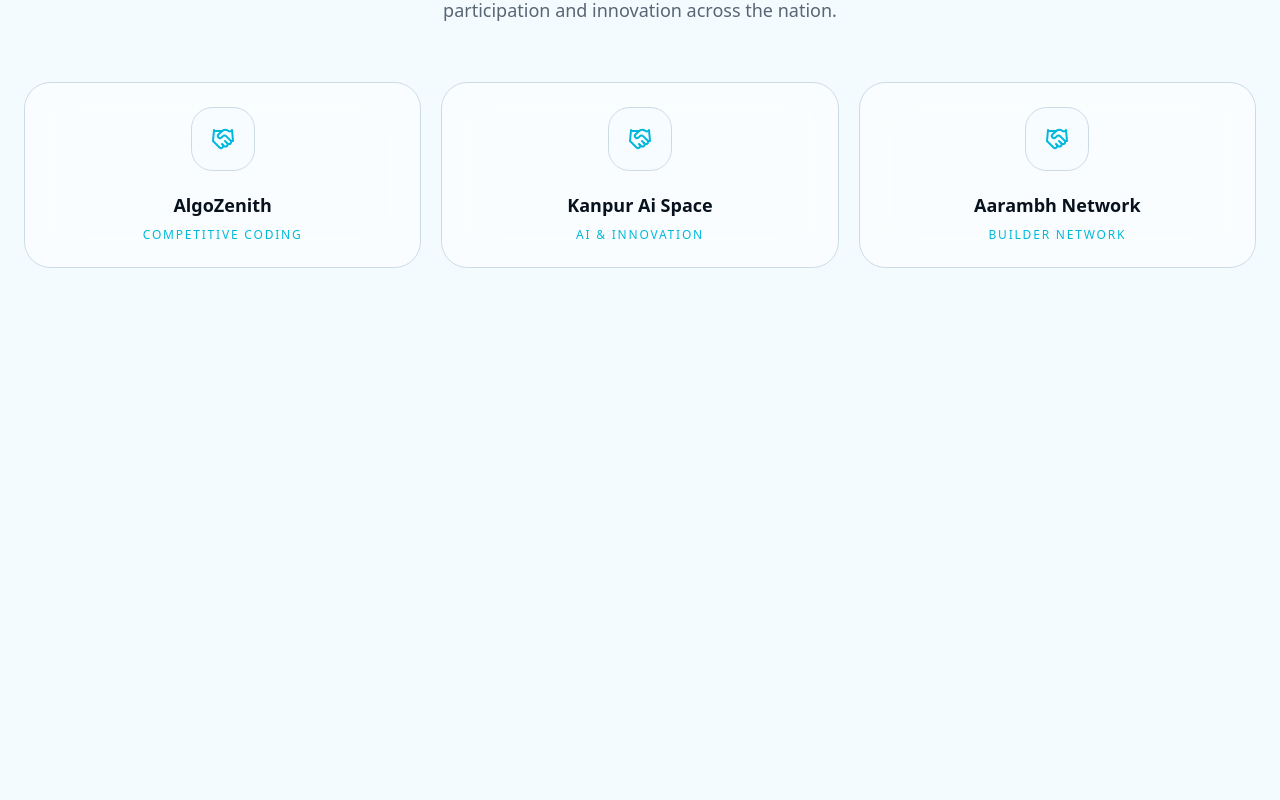
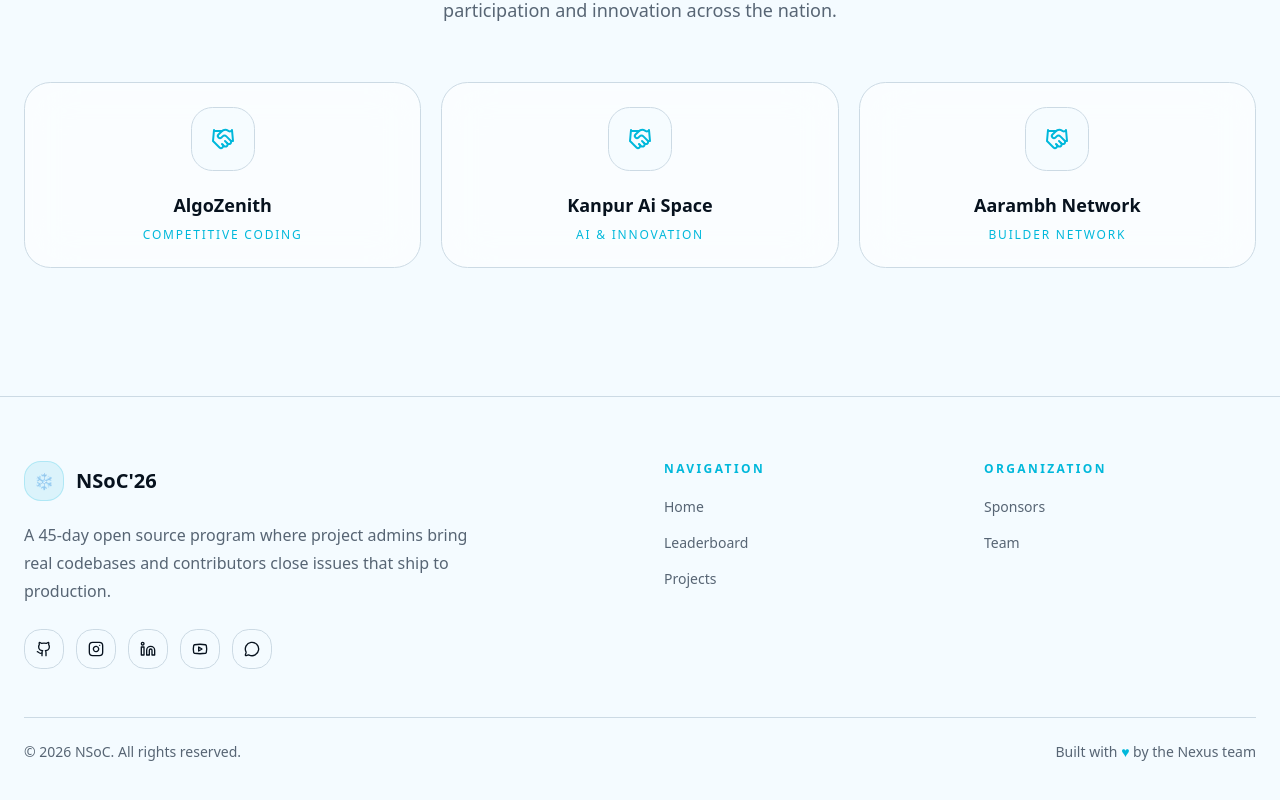
Before and after one commit to Aryamuh-ynah/nsoc-winter, a Next.js app: page / in a window 1280 px wide. Shown: the part 8506-9306 px from the top of the page. Before the commit the page ends 8902 px from the top, so only its background shows below. Built offline with nearby package versions, Linux system fonts and the light colour scheme.

Commit message:
feat: add responsive footer and navigation

```diff
--- a/app/page.tsx
+++ b/app/page.tsx
@@ -1,5 +1,6 @@
 import { Navbar } from "@/components/layout/navbar";
 import { Features } from "@/components/sections/features";
+import { Footer } from "@/components/sections/footer";
 import { Hero } from "@/components/sections/hero";
 import { Process } from "@/components/sections/process";
 import { Rewards } from "@/components/sections/rewards";
@@ -18,6 +19,7 @@ export default function Home() {
       <Rewards />
       <Timeline />
       <Sponsors />
+      <Footer />
     </main>
   );
 }
--- a/components/sections/footer.tsx
+++ b/components/sections/footer.tsx
@@ -0,0 +1,122 @@
+import {
+  Github,
+  Instagram,
+  Linkedin,
+  MessageCircle,
+  Youtube,
+} from "lucide-react";
+
+export function Footer() {
+  return (
+    <footer className="border-t border-border bg-background">
+      <div className="mx-auto max-w-7xl px-6 py-16">
+        <div className="grid gap-12 md:grid-cols-2 lg:grid-cols-4">
+          {/* Brand */}
+          <div className="lg:col-span-2">
+            <div className="flex items-center gap-3">
+              <div className="flex h-10 w-10 items-center justify-center rounded-xl border border-cyan-500/20 bg-cyan-500/10 text-cyan-500">
+                ❄
+              </div>
+
+              <span className="text-xl font-bold">NSoC&apos;26</span>
+            </div>
+
+            <p className="mt-5 max-w-md leading-7 text-muted-foreground">
+              A 45-day open source program where project admins bring real
+              codebases and contributors close issues that ship to production.
+            </p>
+
+            <div className="mt-6 flex gap-3">
+              <a
+                href="#"
+                aria-label="GitHub"
+                className="flex h-10 w-10 items-center justify-center rounded-xl border border-border transition hover:bg-accent"
+              >
+                <Github className="h-4 w-4" />
+              </a>
+
+              <a
+                href="#"
+                aria-label="Instagram"
+                className="flex h-10 w-10 items-center justify-center rounded-xl border border-border transition hover:bg-accent"
+              >
+                <Instagram className="h-4 w-4" />
+              </a>
+
+              <a
+                href="#"
+                aria-label="LinkedIn"
+                className="flex h-10 w-10 items-center justify-center rounded-xl border border-border transition hover:bg-accent"
+              >
+                <Linkedin className="h-4 w-4" />
+              </a>
+
+              <a
+                href="#"
+                aria-label="YouTube"
+                className="flex h-10 w-10 items-center justify-center rounded-xl border border-border transition hover:bg-accent"
+              >
+                <Youtube className="h-4 w-4" />
+              </a>
+
+              <a
+                href="#"
+                aria-label="Community"
+                className="flex h-10 w-10 items-center justify-center rounded-xl border border-border transition hover:bg-accent"
+              >
+                <MessageCircle className="h-4 w-4" />
+              </a>
+            </div>
+          </div>
+
+          {/* Navigation */}
+          <div>
+            <p className="text-xs font-semibold tracking-[0.2em] text-cyan-500">
+              NAVIGATION
+            </p>
+
+            <div className="mt-5 flex flex-col gap-4 text-sm text-muted-foreground">
+              <a href="#" className="transition hover:text-foreground">
+                Home
+              </a>
+
+              <a href="#" className="transition hover:text-foreground">
+                Leaderboard
+              </a>
+
+              <a href="#" className="transition hover:text-foreground">
+                Projects
+              </a>
+            </div>
+          </div>
+
+          {/* Organization */}
+          <div>
+            <p className="text-xs font-semibold tracking-[0.2em] text-cyan-500">
+              ORGANIZATION
+            </p>
+
+            <div className="mt-5 flex flex-col gap-4 text-sm text-muted-foreground">
+              <a href="#sponsors" className="transition hover:text-foreground">
+                Sponsors
+              </a>
+
+              <a href="#" className="transition hover:text-foreground">
+                Team
+              </a>
+            </div>
+          </div>
+        </div>
+
+        <div className="mt-12 flex flex-col gap-4 border-t border-border pt-6 text-sm text-muted-foreground md:flex-row md:items-center md:justify-between">
+          <p>© 2026 NSoC. All rights reserved.</p>
+
+          <p>
+            Built with <span className="text-cyan-500">♥</span> by the Nexus
+            team
+          </p>
+        </div>
+      </div>
+    </footer>
+  );
+}
```
